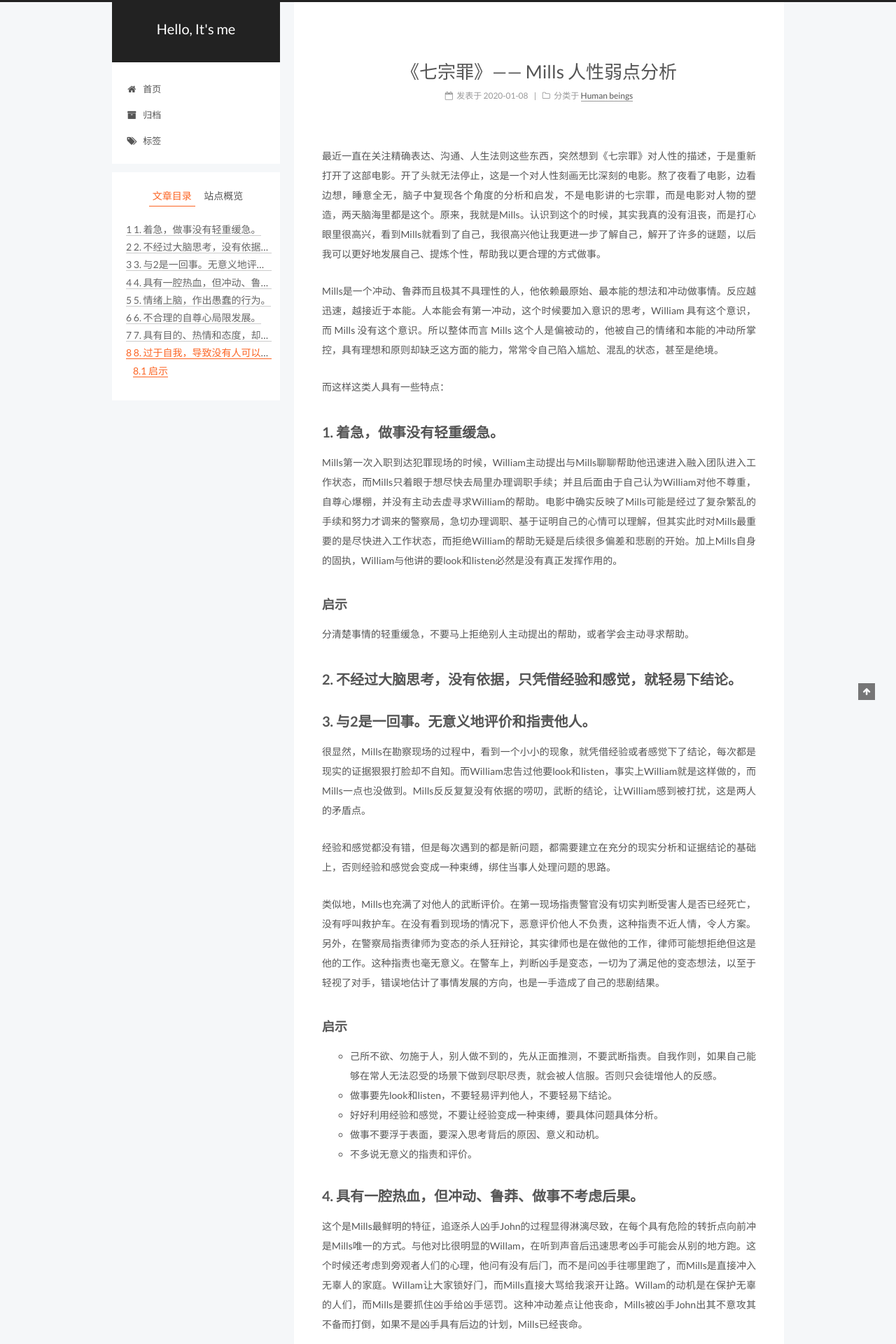
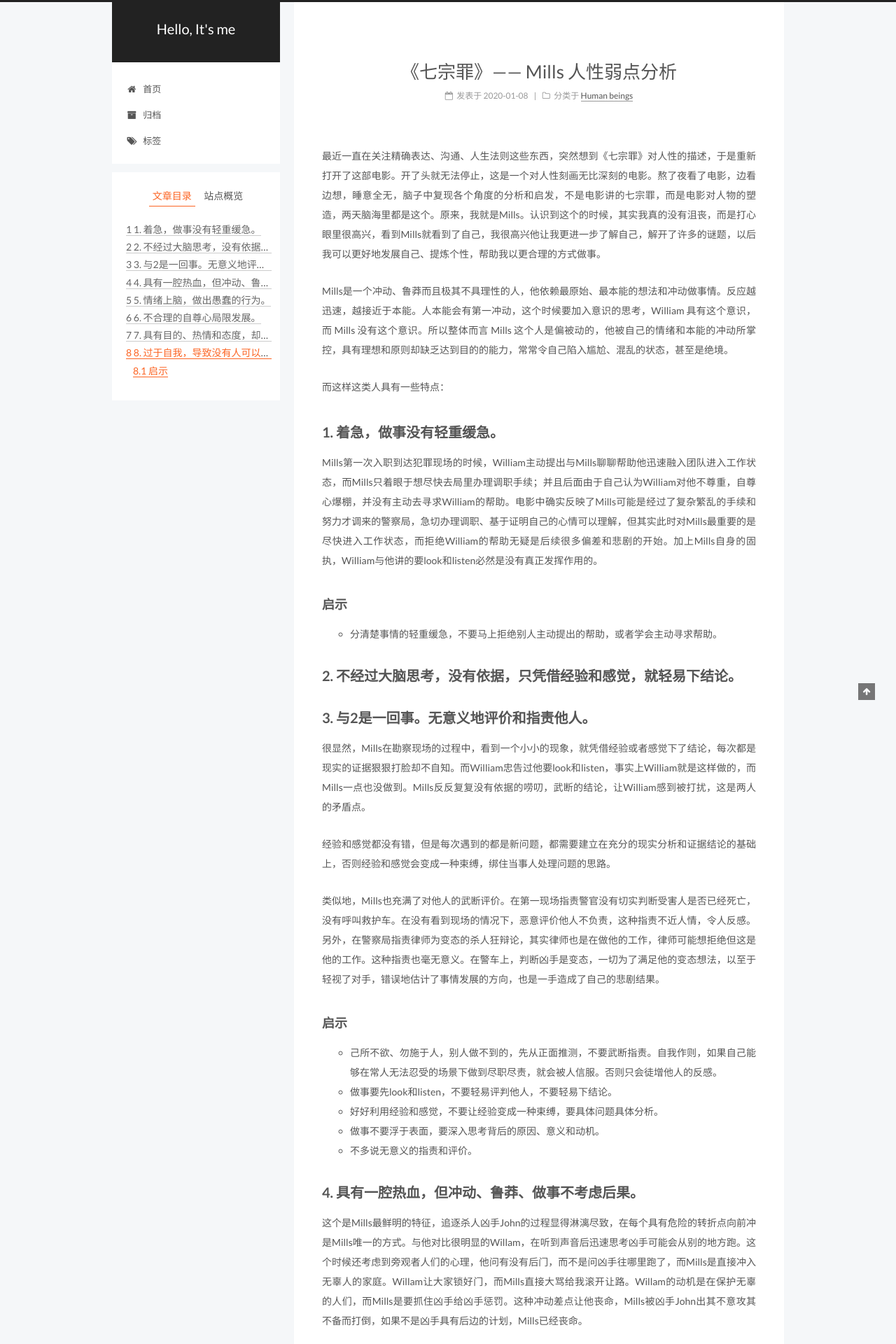
Before and after one commit to zhaofangyu/if-may.github.io, a Jekyll site: the page built from _posts/2020-01-08-《七宗罪》—— Mills人性弱点分析.md, in a window 1280 px wide. Shown: the top 1920 px of the page at 70% size. Built offline with Jekyll 4.4.1, drawn with Linux system fonts in a browser that asks for light colours; some of the changed text lies outside the part shown.

Commit message:
improving

```diff
--- a/_posts/2020-01-08-《七宗罪》—— Mills人性弱点分心.md
+++ b/_posts/2020-01-08-《七宗罪》—— Mills人性弱点分析.md
@@ -10,16 +10,16 @@ tags:
 最近一直在关注精确表达、沟通、人生法则这些东西，突然想到《七宗罪》对人性的描述，于是重新打开了这部电影。开了头就无法停止，这是一个对人性刻画无比深刻的电影。熬了夜看了电影，边看边想，睡意全无，脑子中复现各个角度的分析和启发，不是电影讲的七宗罪，而是电影对人物的塑造，两天脑海里都是这个。原来，我就是Mills。认识到这个的时候，其实我真的没有沮丧，而是打心眼里很高兴，看到Mills就看到了自己，我很高兴他让我更进一步了解自己，解开了许多的谜题，以后我可以更好地发展自己、提炼个性，帮助我以更合理的方式做事。
 
 
-Mills是一个冲动、鲁莽而且极其不具理性的人，他依赖最原始、最本能的想法和冲动做事情。反应越迅速，越接近于本能。人本能会有第一冲动，这个时候要加入意识的思考，William 具有这个意识，而 Mills 没有这个意识。所以整体而言 Mills 这个人是偏被动的，他被自己的情绪和本能的冲动所掌控，具有理想和原则却缺乏这方面的能力，常常令自己陷入尴尬、混乱的状态，甚至是绝境。
+Mills是一个冲动、鲁莽而且极其不具理性的人，他依赖最原始、最本能的想法和冲动做事情。反应越迅速，越接近于本能。人本能会有第一冲动，这个时候要加入意识的思考，William 具有这个意识，而 Mills 没有这个意识。所以整体而言 Mills 这个人是偏被动的，他被自己的情绪和本能的冲动所掌控，具有理想和原则却缺乏达到目的的能力，常常令自己陷入尴尬、混乱的状态，甚至是绝境。
 
 
 而这样这类人具有一些特点：
 
 
 ## 1. 着急，做事没有轻重缓急。
-Mills第一次入职到达犯罪现场的时候，William主动提出与Mills聊聊帮助他迅速进入融入团队进入工作状态，而Mills只着眼于想尽快去局里办理调职手续；并且后面由于自己认为William对他不尊重，自尊心爆棚，并没有主动去虚寻求William的帮助。电影中确实反映了Mills可能是经过了复杂繁乱的手续和努力才调来的警察局，急切办理调职、基于证明自己的心情可以理解，但其实此时对Mills最重要的是尽快进入工作状态，而拒绝William的帮助无疑是后续很多偏差和悲剧的开始。加上Mills自身的固执，William与他讲的要look和listen必然是没有真正发挥作用的。
+Mills第一次入职到达犯罪现场的时候，William主动提出与Mills聊聊帮助他迅速融入团队进入工作状态，而Mills只着眼于想尽快去局里办理调职手续；并且后面由于自己认为William对他不尊重，自尊心爆棚，并没有主动去寻求William的帮助。电影中确实反映了Mills可能是经过了复杂繁乱的手续和努力才调来的警察局，急切办理调职、基于证明自己的心情可以理解，但其实此时对Mills最重要的是尽快进入工作状态，而拒绝William的帮助无疑是后续很多偏差和悲剧的开始。加上Mills自身的固执，William与他讲的要look和listen必然是没有真正发挥作用的。
 ### 启示
-分清楚事情的轻重缓急，不要马上拒绝别人主动提出的帮助，或者学会主动寻求帮助。
+- 分清楚事情的轻重缓急，不要马上拒绝别人主动提出的帮助，或者学会主动寻求帮助。
 
 ## 2. 不经过大脑思考，没有依据，只凭借经验和感觉，就轻易下结论。
 ## 3. 与2是一回事。无意义地评价和指责他人。
@@ -29,7 +29,7 @@ Mills第一次入职到达犯罪现场的时候，William主动提出与Mills聊
 经验和感觉都没有错，但是每次遇到的都是新问题，都需要建立在充分的现实分析和证据结论的基础上，否则经验和感觉会变成一种束缚，绑住当事人处理问题的思路。
 
 
-类似地，Mills也充满了对他人的武断评价。在第一现场指责警官没有切实判断受害人是否已经死亡，没有呼叫救护车。在没有看到现场的情况下，恶意评价他人不负责，这种指责不近人情，令人方案。另外，在警察局指责律师为变态的杀人狂辩论，其实律师也是在做他的工作，律师可能想拒绝但这是他的工作。这种指责也毫无意义。在警车上，判断凶手是变态，一切为了满足他的变态想法，以至于轻视了对手，错误地估计了事情发展的方向，也是一手造成了自己的悲剧结果。
+类似地，Mills也充满了对他人的武断评价。在第一现场指责警官没有切实判断受害人是否已经死亡，没有呼叫救护车。在没有看到现场的情况下，恶意评价他人不负责，这种指责不近人情，令人反感。另外，在警察局指责律师为变态的杀人狂辩论，其实律师也是在做他的工作，律师可能想拒绝但这是他的工作。这种指责也毫无意义。在警车上，判断凶手是变态，一切为了满足他的变态想法，以至于轻视了对手，错误地估计了事情发展的方向，也是一手造成了自己的悲剧结果。
 
 
 ### 启示
@@ -47,13 +47,13 @@ Mills第一次入职到达犯罪现场的时候，William主动提出与Mills聊
 
 
 ### 启示
-在look和listen的基础上，一定要思考，不要让冲动支配自己的行为，做对结果有帮助的事。意识，是人区别于动物的最本质区别，意识让人有方法地达到目的。
+- 在look和listen的基础上，一定要思考，不要让冲动支配自己的行为，做对结果有帮助的事。意识，是人区别于动物的最本质区别，意识让人有方法地达到目的。
 
-## 5. 情绪上脑，作出愚蠢的行为。
+## 5. 情绪上脑，做出愚蠢的行为。
 局长办公室，在William建议他不接受这个案子的时候，冲动地认为William排斥他，看不起他，在办公室就开始发作。后面与律师谈判的时候，同样没有控制住自己强烈的蔑视，打断局长的谈判指责律师。如果这些都有请可原的话，在追逐凶手反而被凶手制服、差点丧命的情况下，自尊受到极大挑战，情绪完全爆发，William将结果清晰传达极力阻止的时候，依然踹开了凶手的门。给我印象最深的是，在Mills踹开门、情绪得到释放的瞬间，Mills其实知道自己可能造成的后果，马上在考虑如何跟警察局解释。所以这是一次赤裸裸的过火的情绪发泄，幸亏反应迅速马上进行了弥补，否则一切努力都将白费。但悲剧没有也不会就此停止，最严重也就是最终的结果，这种情绪无法掌控，被有目的并且聪明的John利用，造成了永远无法弥补的悲剧结果。
 
 ### 启示
-控制情绪，使用合适的方式发泄。不要让情绪上脑，而阻止理性的意识和思考。
+- 控制情绪，使用合适的方式发泄。不要让情绪上脑，而阻止理性的意识和思考。
 
 ## 6. 不合理的自尊心局限发展。
 Mills的性格使得他具有极大的冲力和热情，不达目的不罢休，他相信任何事情只要尽力就可以达到目的。也是这种对自己的高要求，使得他自尊心极高，执拗到故步自封的地步。（这种心理也及其容易陷入权威，也容易被人忽悠。）
```
Also changed, not shown: other parts of _posts/2020-01-08-《七宗罪》—— Mills人性弱点分析.md (+3 -3 lines).
